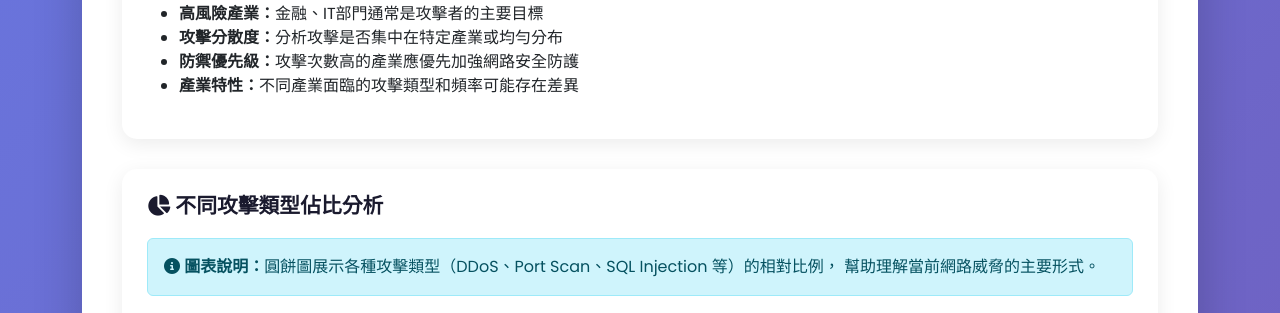
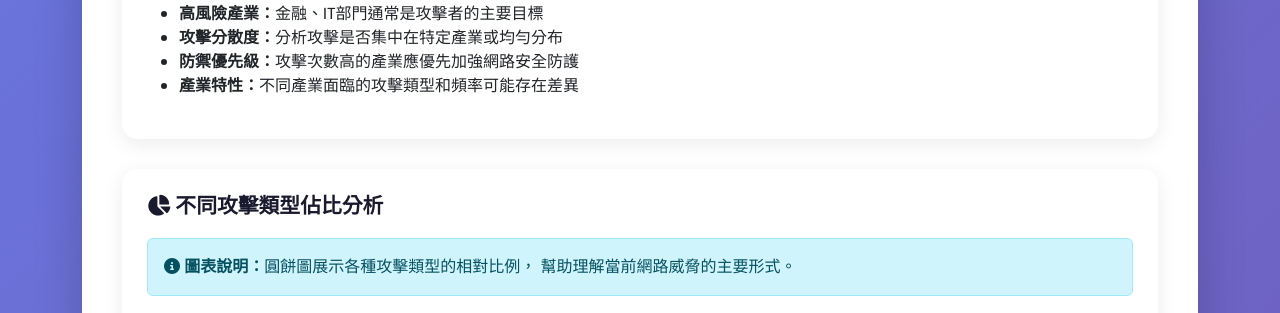
Before and after one commit to Jiruiii/data_visual, a Flask app: page /charts in a window 1280 px wide. Shown: the part 1051-1364 px from the top of the page. Run offline with Flask 3, Linux system fonts and the light colour scheme; some libraries are stand-ins or nearby versions.

Commit message:
基本圖表頁面文字敘述修改

```diff
--- a/templates/charts.html
+++ b/templates/charts.html
@@ -65,7 +65,7 @@
             </h3>
             <div class="alert alert-info">
                 <i class="fas fa-info-circle"></i>
-                <strong>圖表說明：</strong>圓餅圖展示各種攻擊類型（DDoS、Port Scan、SQL Injection 等）的相對比例，
+                <strong>圖表說明：</strong>圓餅圖展示各種攻擊類型的相對比例，
                 幫助理解當前網路威脅的主要形式。
             </div>
             <div id="attack-types-chart" class="loading">
```
